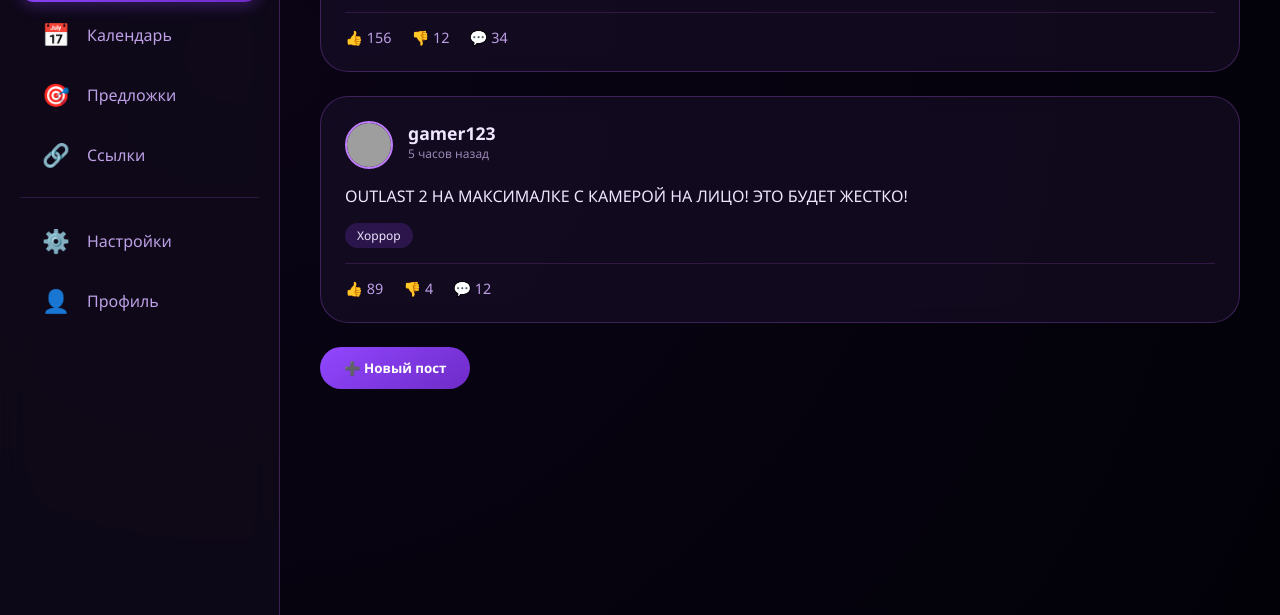
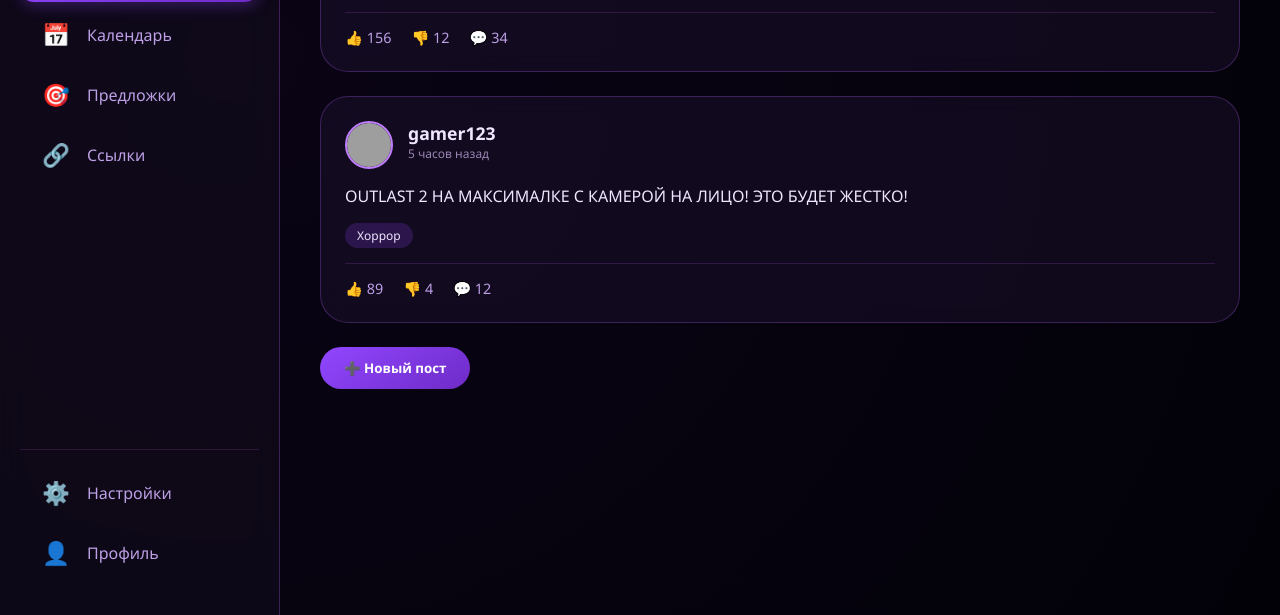
Before and after one commit to Bratanchik4252/honesty113, a website: page public/index.html in a window 1280 px wide. Shown: the part 185-800 px from the top of the page. Drawn offline with Linux system fonts and the light colour scheme; grey boxes are pictures that could not be loaded.

Commit message:
Update index.html

```diff
--- a/public/index.html
+++ b/public/index.html
@@ -69,6 +69,13 @@
             transition: all 0.3s ease;
             z-index: 100;
             animation: slideIn 0.5s ease;
+            display: flex;
+            flex-direction: column;
+            justify-content: space-between;
+        }
+
+        .sidebar-top {
+            flex: 1;
         }
 
         .sidebar-header {
@@ -125,6 +132,11 @@
             height: 1px;
             background: rgba(165, 91, 224, 0.2);
             margin: 15px 0;
+        }
+
+        .sidebar-bottom {
+            margin-top: auto;
+            padding-top: 20px;
         }
 
         /* ===== ОСНОВНОЙ КОНТЕНТ ===== */
@@ -324,6 +336,7 @@
 <body>
 <div class="app">
     <div class="sidebar" id="sidebar">
+        <div class="sidebar-top">
             <div class="sidebar-header">
                 <h1>HONESTY113</h1>
                 <p>фан-портал</p>
@@ -340,12 +353,15 @@
             <div class="nav-item" data-page="links">
                 <span class="icon">🔗</span> <span>Ссылки</span>
             </div>
+        </div>
+        <div class="sidebar-bottom">
             <div class="nav-divider"></div>
             <div class="nav-item" data-page="settings">
                 <span class="icon">⚙️</span> <span>Настройки</span>
             </div>
             <div class="nav-item" data-page="profile">
                 <span class="icon">👤</span> <span>Профиль</span>
+            </div>
         </div>
     </div>
 
@@ -377,9 +393,7 @@
 
     // === ЛЕНТА (ПОСТЫ + КОММЕНТАРИИ) ===
     async function renderFeed(container) {
-        // тут будет загрузка постов с API
         container.innerHTML = `<div class="card">🔥 Лента загружается...</div>`;
-        // заглушка для демо
         container.innerHTML = `
             <div class="card">
                 <div class="post-header">
```
Lines whose indentation alone changed are shown as unchanged.
